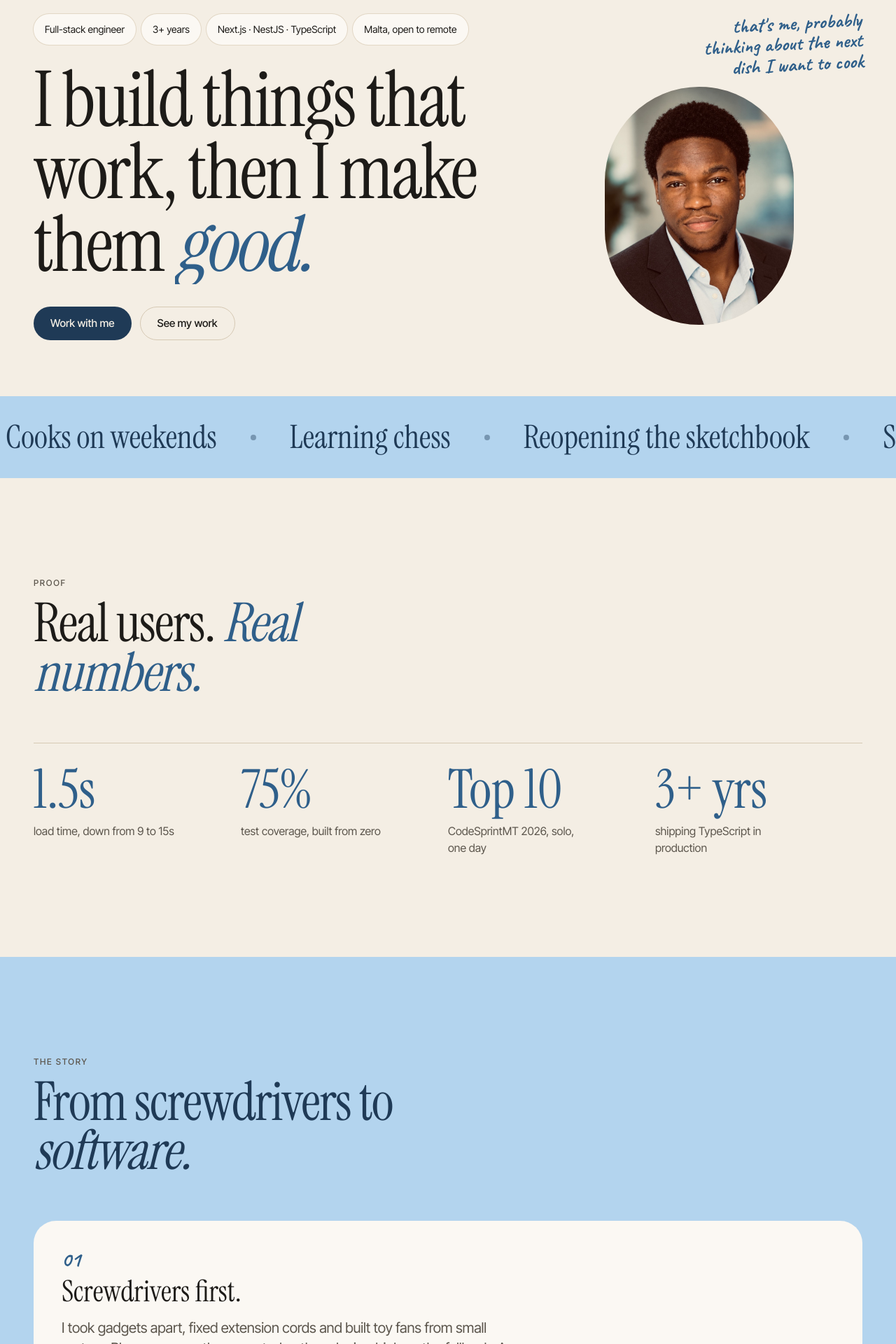
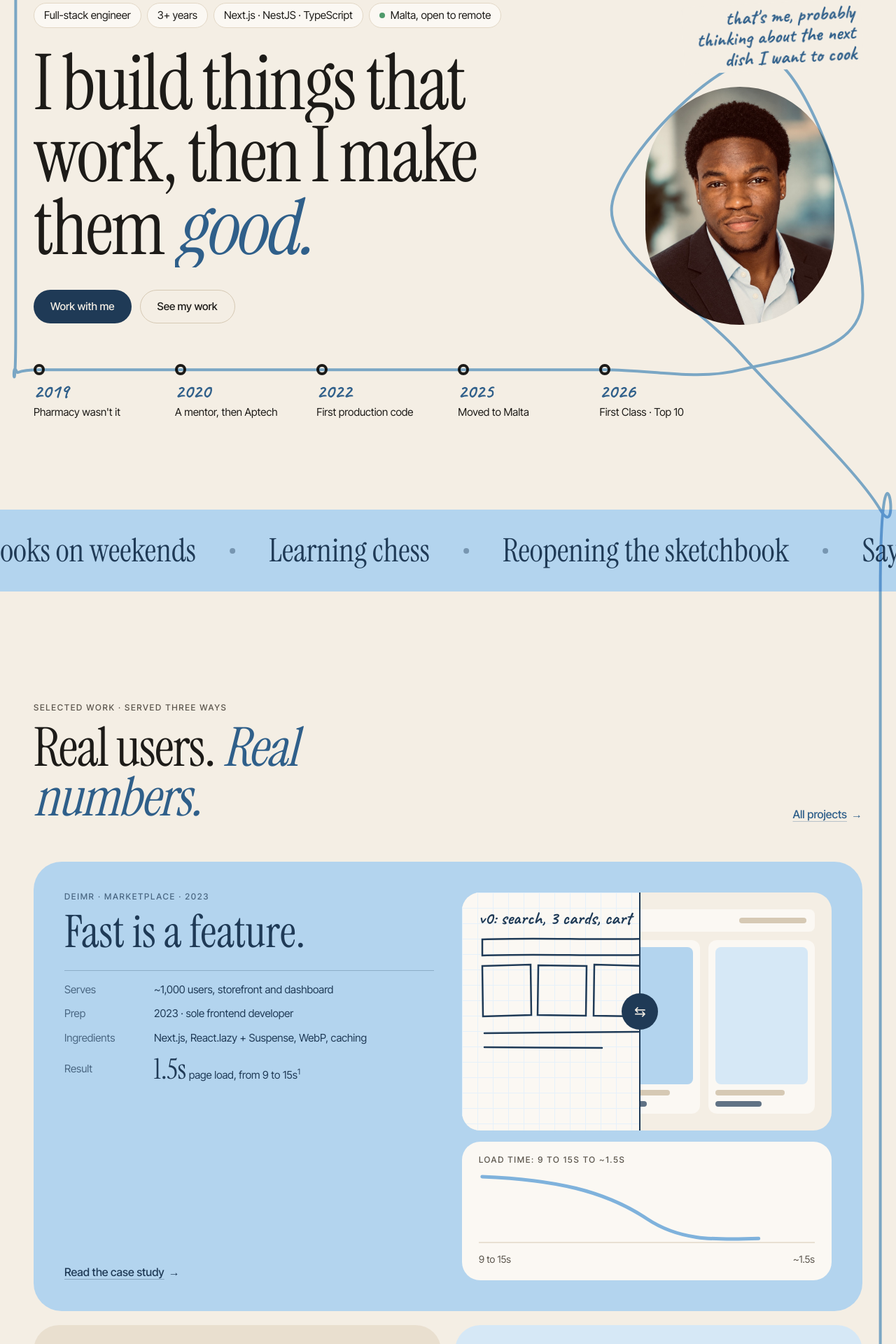
Before and after one commit to ifeanyianyanwu/personal-website, a Next.js app: page / in a window 1280 px wide. Shown: the part 140-2060 px from the top of the page at 70% size. Built offline with nearby package versions, Linux system fonts and the light colour scheme.

Commit message:
feat(home): compose the home page from its sections

```diff
--- a/src/app/page.tsx
+++ b/src/app/page.tsx
@@ -1,87 +1,20 @@
-import Image from "next/image";
-import { Reveal, SplitText } from "@/components/motion";
-import { ButtonLink, Chip, LinkArrow, Marquee, Section } from "@/components/ui";
-import { chapters, marquee, profile, proof } from "@/content/site";
+import { Hero } from "@/components/home/hero";
+import { Intro } from "@/components/home/intro";
+import { Faq, Proof, Story } from "@/components/home/sections";
+import { Work } from "@/components/home/work";
+import { Marquee } from "@/components/ui";
+import { marquee } from "@/content/site";
 
-// M1 preview of the approved design system. Replaced by the real home page in M2.
 export default function Home() {
   return (
     <>
-      <section className="container-page grid gap-12 pt-32 pb-20 md:grid-cols-12 md:pt-40">
-        <div className="flex flex-col gap-8 md:col-span-7">
-          <ul aria-label="At a glance" className="flex flex-wrap gap-2">
-            {profile.glance.map((item) => (
-              <li key={item}>
-                <Chip>{item}</Chip>
-              </li>
-            ))}
-          </ul>
-          <SplitText
-            as="h1"
-            className="text-display"
-            text={profile.headline.lead}
-            accent={profile.headline.accent}
-          />
-          <Reveal delay={0.4} className="flex flex-wrap gap-3">
-            <ButtonLink href="#contact">Work with me</ButtonLink>
-            <ButtonLink href="/work" variant="secondary">
-              See my work
-            </ButtonLink>
-          </Reveal>
-        </div>
-        <Reveal delay={0.2} className="flex flex-col items-center gap-4 md:col-span-5">
-          <p className="text-hand max-w-[16rem] -rotate-3 self-end text-right text-[1.75rem] text-accent">
-            {profile.note}
-          </p>
-          <div className="relative h-[340px] w-[270px] overflow-hidden rounded-full bg-sand">
-            <Image
-              src={profile.portrait.src}
-              alt={profile.portrait.alt}
-              fill
-              sizes="270px"
-              className="object-cover"
-              priority
-            />
-          </div>
-        </Reveal>
-      </section>
-
-      <Marquee className="bg-sky py-6 font-serif text-[2.875rem] text-on-sky" items={marquee} />
-
-      <Section eyebrow="Proof" title={<>Real users. <em className="text-accent">Real numbers.</em></>}>
-        <dl className="mt-16 grid grid-cols-2 border-t border-line-strong md:grid-cols-4">
-          {proof.map((p) => (
-            <div key={p.label} className="pt-8 pr-6">
-              <dt className="sr-only">{p.label}</dt>
-              <dd>
-                <span className="block font-serif text-[clamp(3.5rem,6vw,6.5rem)] leading-[0.9] text-accent">
-                  {p.value}
-                </span>
-                <span className="mt-3 block max-w-[22ch] text-muted">{p.label}</span>
-              </dd>
-            </div>
-          ))}
-        </dl>
-      </Section>
-
-      <Section
-        eyebrow="The story"
-        title={<>From screwdrivers to <em>software.</em></>}
-        className="bg-sky text-on-sky"
-      >
-        <div className="mt-16 grid gap-5">
-          {chapters.map((c) => (
-            <Reveal key={c.id} className="rounded-[2rem] bg-surface p-8 text-fg md:p-10">
-              <p className="text-hand text-[1.875rem] text-accent">{c.num}</p>
-              <h3 className="mt-2 font-serif text-[2.625rem] leading-none">{c.title}</h3>
-              <p className="text-lede mt-4 max-w-2xl text-muted">{c.body}</p>
-            </Reveal>
-          ))}
-        </div>
-        <LinkArrow href="/gallery" className="mt-10 text-on-sky">
-          See the plot points
-        </LinkArrow>
-      </Section>
+      <Intro />
+      <Hero />
+      <Marquee className="bg-sky py-6 font-serif text-[clamp(2rem,4vw,2.875rem)] text-on-sky" items={marquee} />
+      <Work />
+      <Proof />
+      <Story />
+      <Faq />
     </>
   );
 }
```
